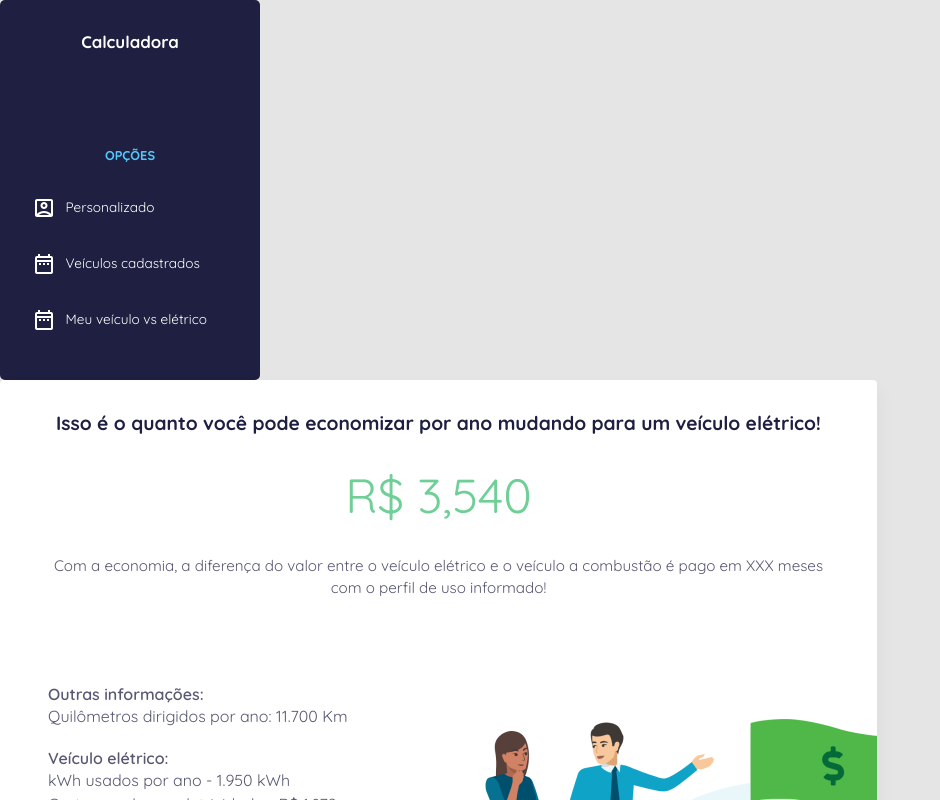
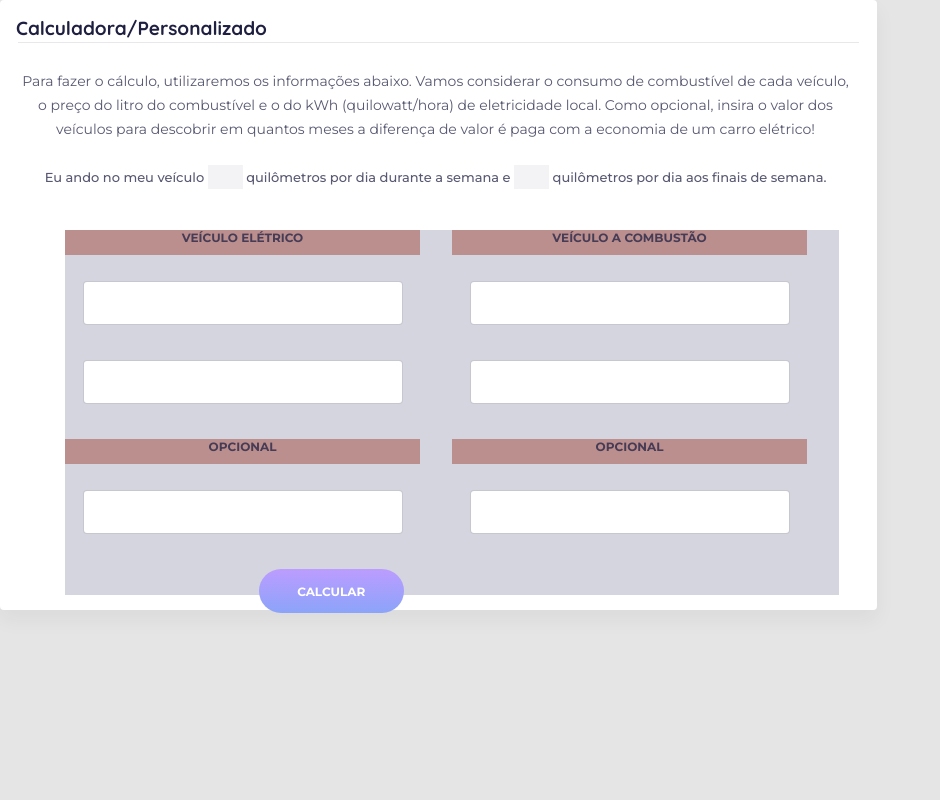
Before and after one commit to Iara000/Temporario, a React (Create React App) app: page / in a window 1280 px wide. Shown: the top 800 px of the page, without its empty margins (0-940 px from the left). Built offline with nearby package versions, Linux system fonts and the light colour scheme.

Commit message:
Criando Grid para o formulário

```diff
--- a/src/App.js
+++ b/src/App.js
@@ -1,23 +1,26 @@
-import Resultado from "./components/Resultado/Resultado";
-import CardCalculadoraInfoGerais from "./components/CardCalculadoraInfoGerais/CardCalculadoraInfoGerais";
-import Sidebar from "./components/Sidebar/Sidebar";
-import { CalcPersonalizadaContextProvider } from "./context/calculadoraPersonalizada-context";
-
+// import Resultado from "./components/Resultado/Resultado";
+// import CardCalculadoraInfoGerais from "./components/CardCalculadoraInfoGerais/CardCalculadoraInfoGerais";
+// import Sidebar from "./components/Sidebar/Sidebar";
+// import { CalcPersonalizadaContextProvider } from "./context/calculadoraPersonalizada-context";
+import CardCalculadoraPersonalizadoOpcao1 from "./components/CardCalculadoraPersonalizado/CardCalculadoraPersonalizadoOpcao1";
+//import CardCalculadoraInfoGerais from "./components/CardCalculadoraInfoGerais/CardCalculadoraInfoGerais";
 function App() {
   return (
-    <CalcPersonalizadaContextProvider>
-      <Sidebar
-        title="Calculadora"
-        subtitle="Opções"
-        content={[
-          {icon: 'account_box', text: 'Personalizado'},
-          {icon: 'date_range', text: 'Veículos cadastrados'},
-          {icon: 'date_range', text: 'Meu veículo vs elétrico'}
-        ]}
-      />
-      <Resultado />
-      <CardCalculadoraInfoGerais />
-    </CalcPersonalizadaContextProvider>
+    <CardCalculadoraPersonalizadoOpcao1 />
+    //<CardCalculadoraInfoGerais />
+    // <CalcPersonalizadaContextProvider>
+    //   <Sidebar
+    //     title="Calculadora"
+    //     subtitle="Opções"
+    //     content={[
+    //       {icon: 'account_box', text: 'Personalizado'},
+    //       {icon: 'date_range', text: 'Veículos cadastrados'},
+    //       {icon: 'date_range', text: 'Meu veículo vs elétrico'}
+    //     ]}
+    //   />
+    //   <Resultado />
+    //   <CardCalculadoraInfoGerais />
+    // </CalcPersonalizadaContextProvider>
   );
 }
 
--- /dev/null
+++ b/src/components/CardCalculadoraPersonalizado/CardCalculadoraPersonalizadoOpcao1.jsx
@@ -0,0 +1,48 @@
+import React from "react";
+import CardCalculadora from "../CardCalculadora/CardCalculadora";
+import Button from "../Button/Button";
+import styles from "../CardCalculadoraPersonalizado/CardCalculadoraPersonalizadoOpcao1.module.css";
+
+const CardCalculadoraPersonalizado_Opcao1 = () => {
+  return (
+    <div>
+      <CardCalculadora>
+        <div className={styles.titulo}>Calculadora/Personalizado</div>
+        <div className={styles.linha_titulo}></div>
+        <div className={styles.texto_informativo}>
+          Para fazer o cálculo, utilizaremos os informações abaixo. Vamos
+          considerar o consumo de combustível de cada veículo, o preço do litro
+          do combustível e o do kWh (quilowatt/hora) de eletricidade local. Como
+          opcional, insira o valor dos veículos para descobrir em quantos meses
+          a diferença de valor é paga com a economia de um carro elétrico!
+        </div>
+
+        <form>
+          <span className={styles.frase}>
+            Eu ando no meu veículo{" "}
+            <input type="text" className={styles.inputkm} /> quilômetros por dia
+            durante a semana e <input type="text" className={styles.inputkm} />{" "}
+            quilômetros por dia aos finais de semana.
+          </span>
+
+          <div className={styles.card_formulario}>
+            <div className={styles.linha_texto}>Veículo Elétrico</div>
+            <div className={styles.linha_texto}>Veículo a Combustão</div>
+            <div className={styles.linha_input}><input type="text" className={styles.input_form} /></div>
+            <div className={styles.linha_input}><input type="text" className={styles.input_form} /></div>
+            <div className={styles.linha_input}><input type="text" className={styles.input_form} /></div>
+            <div className={styles.linha_input}><input type="text" className={styles.input_form} /></div>
+            <div className={styles.linha_texto}>Opcional</div>
+            <div className={styles.linha_texto}>Opcional</div>
+            <div className={styles.linha_input}><input type="text" className={styles.input_form} /></div>
+            <div className={styles.linha_input}><input type="text" className={styles.input_form} /></div>
+            <div><Button id='calcular'>Calcular</Button></div>
+          </div>
+
+        </form>
+      </CardCalculadora>
+    </div>
+  );
+};
+
+export default CardCalculadoraPersonalizado_Opcao1;
--- /dev/null
+++ b/src/components/CardCalculadoraPersonalizado/CardCalculadoraPersonalizadoOpcao1.module.css
@@ -0,0 +1,126 @@
+@import url("https://fonts.googleapis.com/css2?family=Montserrat:wght@400;500&display=swap");
+
+.titulo {
+  position: absolute;
+  width: 178px;
+  height: 24px;
+
+  font-family: Quicksand;
+  font-style: normal;
+  font-weight: bold;
+  font-size: 19px;
+  line-height: 24px;
+
+  /* Dark 100% */
+  color: #1f2041;
+}
+
+.linha_titulo {
+  position: absolute;
+  width: 841px;
+  height: 1px;
+  left: 18px;
+  top: 42px;
+
+  /* Dark 10% */
+  background: rgba(31, 32, 65, 0.1);
+}
+
+.texto_informativo {
+  position: absolute;
+  width: 839px;
+  height: 79px;
+  left: 16px;
+  top: 69px;
+
+  font-family: Montserrat;
+  font-style: normal;
+  font-weight: normal;
+  font-size: 14px;
+  line-height: 24px;
+  text-align: center;
+
+  /* Dark 75% */
+  color: rgba(31, 32, 65, 0.75);
+}
+
+.frase {
+  position: absolute;
+  width: 839px;
+  height: 21px;
+  left: 16px;
+  top: 165px;
+
+  font-family: Montserrat;
+  font-style: normal;
+  font-weight: 500;
+  font-size: 13px;
+  line-height: 24px;
+  text-align: center;
+
+  /* Dark 75% */
+  color: rgba(31, 32, 65, 0.75);
+}
+
+.inputkm {
+  width: 35px;
+  height: 24px;
+  border-color: transparent;
+  background: rgba(31, 32, 65, 0.05);
+
+  font-family: Montserrat;
+  text-align: center;
+  font-style: normal;
+  font-weight: bold;
+  font-size: 15px;
+  line-height: 24px;
+
+  /* Dark 25% */
+  color: rgba(31, 32, 65, 0.75);
+}
+
+.inputkm:focus {
+  outline: 0;
+  background: rgba(83, 85, 128, 0.25);
+}
+
+.card_formulario {
+  display: grid;
+  grid-template-columns: 1fr 1fr;
+  position: absolute;
+  width: 774px;
+  height: 365px;
+  left: 65px;
+  top: 230px;
+  background: rgba(86, 88, 129, 0.25);
+}
+
+.linha_texto {
+  background: rosybrown;
+  width: 355px;
+  height: 25px;
+
+  font-family: Montserrat;
+  font-style: normal;
+  font-weight: bold;
+  font-size: 12px;
+  line-height: 15px;
+  text-transform: uppercase;
+
+  /* Dark 75% */
+  color: rgba(31, 32, 65, 0.75);
+}
+
+.linha_input {
+  width: 355px;
+  height: 53px;
+}
+
+.input_form {
+  width: 320px;
+  height: 44px;
+  background: #ffffff;
+  border: 1px solid rgba(31, 32, 65, 0.25);
+  box-sizing: border-box;
+  border-radius: 4px;
+}
```
Also changed, not shown: src/components/CardCalculadoraPersonalizado/CardCalculadoraPersonalizado_Opcao1.jsx (deleted), src/components/CardCalculadoraPersonalizado/CardCalculadoraPersonalizado_Opcao1.modules.css (deleted).
